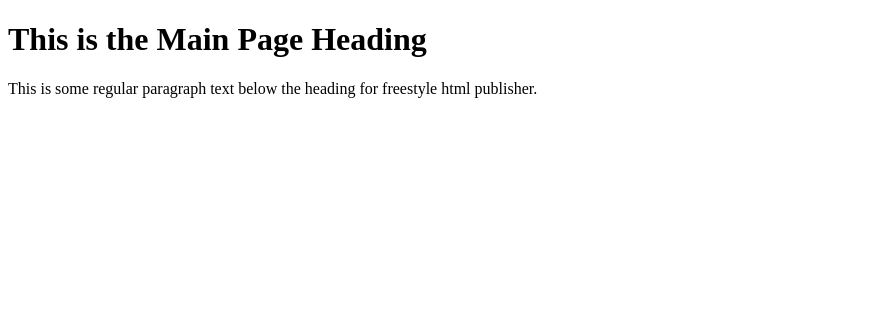
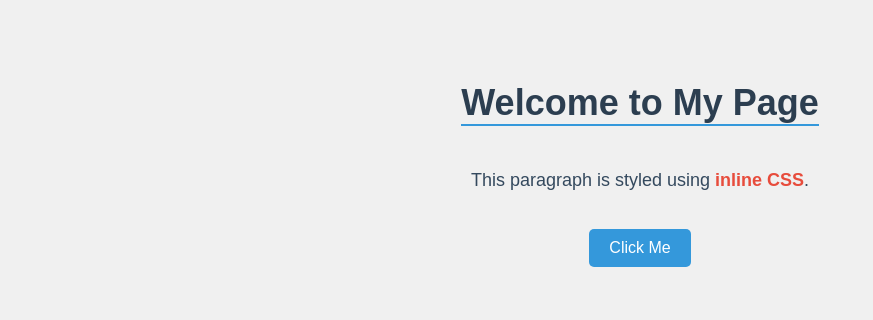
Before and after one commit to CoderSohail2003/Docker47, a plain HTML site: page Index.html in a window 1280 px wide. Shown: the whole page, without its empty margins (0-873 px from the left). Drawn offline with Linux system fonts and the light colour scheme.

Commit message:
Update Index.html

```diff
--- a/Index.html
+++ b/Index.html
@@ -1,12 +1,25 @@
 <!DOCTYPE html>
 <html>
 <head>
-    <title>My First Page</title>
+    <title>Basic Inline CSS Page</title>
 </head>
-<body>
+<!-- Applying a background color to the entire body -->
+<body style="background-color: #f0f0f0; font-family: Arial, sans-serif; text-align: center; padding: 50px;">
 
-    <h1>This is the Main Page Heading</h1>
-    <p>This is some regular paragraph text below the heading for freestyle html publisher.</p>
+    <!-- Inline styling for a heading -->
+    <h1 style="color: #2c3e50; font-size: 36px; border-bottom: 2px solid #3498db; display: inline-block;">
+        Welcome to My Page
+    </h1>
+
+    <!-- Inline styling for a paragraph -->
+    <p style="color: #34495e; font-size: 18px; margin-top: 20px;">
+        This paragraph is styled using <span style="color: #e74c3c; font-weight: bold;">inline CSS</span>.
+    </p>
+
+    <!-- Inline styling for a button-like link -->
+    <a href="#" style="background-color: #3498db; color: white; padding: 10px 20px; text-decoration: none; border-radius: 5px; display: inline-block; margin-top: 20px;">
+        Click Me
+    </a>
 
 </body>
 </html>
```
